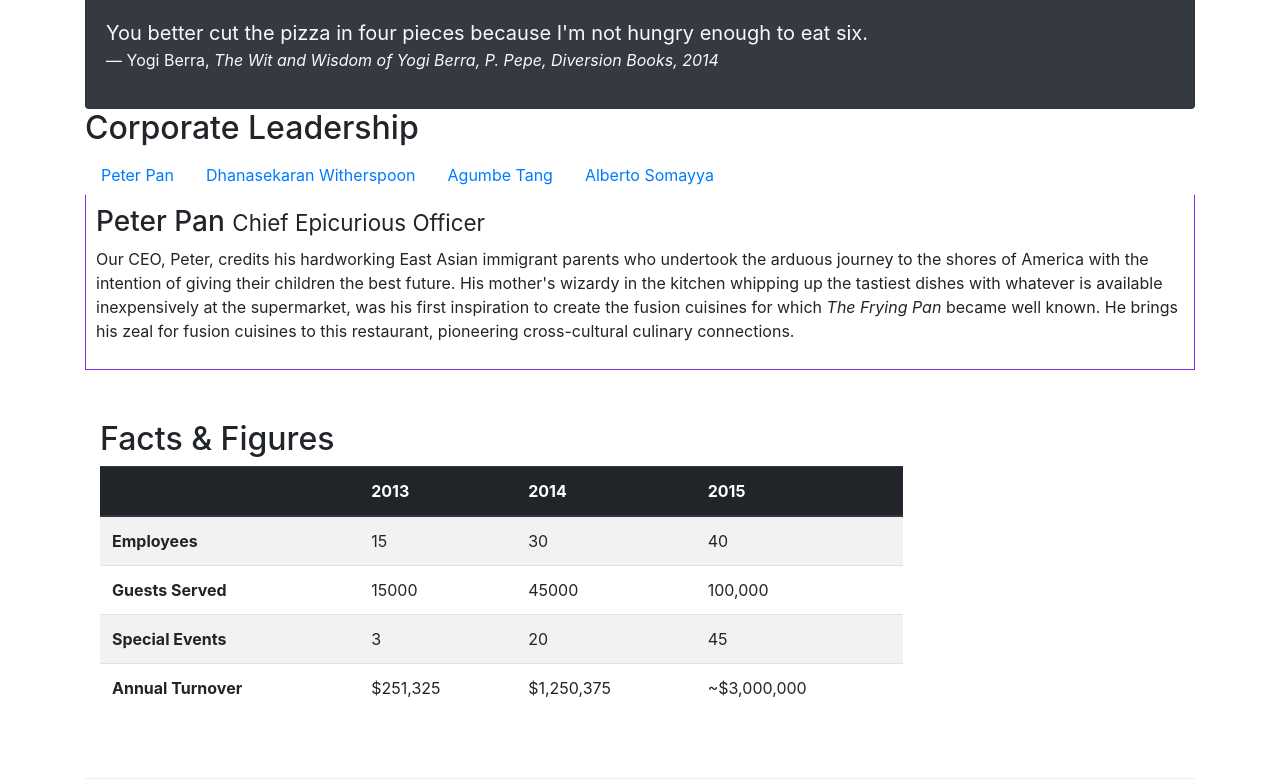
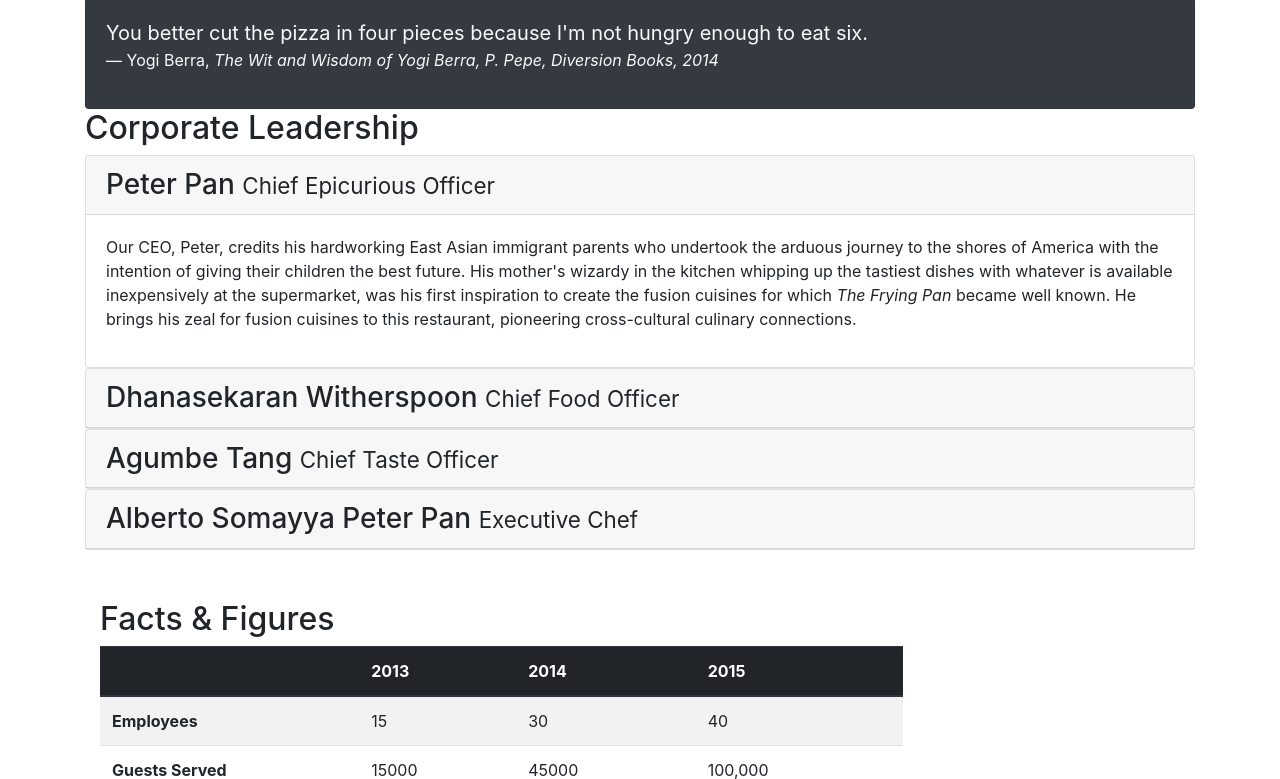
Before and after one commit to ramshankarsabari/Bootstrap-Exercise, a website: page aboutus.html in a window 1280 px wide. Shown: the part 762-1541 px from the top of the page. Drawn offline with nearby package versions, Linux system fonts and the light colour scheme.

Commit message:
Accordion

```diff
--- a/aboutus.html
+++ b/aboutus.html
@@ -112,80 +112,115 @@
             <div class="col-12 col-sm-12 ">
 
                 <h2>Corporate Leadership</h2>
-                <ul class="nav nav-tab">
-                    <li class="nav-item">
-                        <a class="nav-link active" href="#peter" role="tab" data-toggle="tab">Peter Pan</a>
-                    </li>
-                    <li class="nav-item">
-                            <a class="nav-link" href="#dhana" role="tab" data-toggle="tab">Dhanasekaran Witherspoon</a>
-                    </li>
-                    <li class="nav-item">
-                            <a class="nav-link" href="#agumbe" role="tab" data-toggle="tab">Agumbe Tang</a>
-                    </li>
-                    <li class="nav-item">
-                            <a class="nav-link" href="#alberto" role="tab" data-toggle="tab">Alberto Somayya</a>
-                    </li>
-                </ul>
-                <div class="tab-content">
 
-                    <div id="peter" role="tabpanel" class="tab-pane fade show active">
-                        <h3>Peter Pan <small>Chief Epicurious Officer</small></h3>
-                        <p class="d-none d-sm-block">Our CEO, Peter, credits his hardworking East Asian immigrant
+                <div class="accordion">
+                    <div class="card">
+                        <div class="card-header" role="tab" id="peterhead">
+                            <h3 class="mb-0">
+                                <a class="collapsed" data-toggle="collapse" data-target="#peter">Peter Pan
+                                    <small>Chief Epicurious Officer</small>
+                                </a>
+                            </h3>
+                        </div>
+                        <div id="peter" class="collapse show" data-parent="#accordion">
+                            <div class="card-body">
+                                <p class="d-none d-sm-block">Our CEO, Peter, credits his hardworking East Asian
+                                    immigrant
                                     parents
                                     who
-                            undertook the arduous journey to the shores of America with the intention of giving their
+                                    undertook the arduous journey to the shores of America with the intention of giving
+                                    their
                                     children
-                            the best future. His mother's wizardy in the kitchen whipping up the tastiest dishes with
+                                    the best future. His mother's wizardy in the kitchen whipping up the tastiest dishes
+                                    with
                                     whatever
-                            is available inexpensively at the supermarket, was his first inspiration to create the
+                                    is available inexpensively at the supermarket, was his first inspiration to create
+                                    the
                                     fusion
-                            cuisines for which <em>The Frying Pan</em> became well known. He brings his zeal for fusion
+                                    cuisines for which <em>The Frying Pan</em> became well known. He brings his zeal for
+                                    fusion
                                     cuisines
                                     to this restaurant, pioneering cross-cultural culinary connections.</p>
                             </div>
-                    <div id="dhana" role="tabpanel" class="tab-pane fade">
-                        <h3>Dhanasekaran Witherspoon <small>Chief Food Officer</small></h3>
+                        </div>
+                    </div>
+                    <div class="card">
+                        <div class="card-header" role="tab" id="dhanahead">
+                            <h3 class="mb-0">
+                                <a class="collapsed" role="tabpanel" data-toggle="collapse" data-target="#dhana">Dhanasekaran
+                                    Witherspoon
+                                    <small>Chief Food Officer</small>
+                                </a>
+                            </h3>
+                        </div>
+                        <div id="dhana" class="collapse" role="tabpanel" data-parent="#accordion">
+                            <div class="card-body">
                                 <p class="d-none d-sm-block">Our CFO, Danny, as he is affectionately referred to by his
                                     colleagues,
-                            comes from a long established family tradition in farming and produce. His experiences
+                                    comes from a long established family tradition in farming and produce. His
+                                    experiences
                                     growing
                                     up on
-                            a farm in the Australian outback gave him great appreciation for varieties of food sources.
+                                    a farm in the Australian outback gave him great appreciation for varieties of food
+                                    sources.
                                     As
                                     he
                                     puts it in his own words, <em>Everything that runs, wins, and everything that stays,
                                         pays!</em>
                                 </p>
+                            </div>
+                        </div>
+                    </div>
+                    <div class="card">
+                        <div class="card-header" role="tab" role="tabpanel" id="agumbehead">
+                            <h3 class="mb-0">
+                                <a class="collapsed" data-toggle="collapse" data-target="#agumbe">Agumbe Tang
+                                    <small>Chief Taste Officer</small>
+                                </a>
+                            </h3>
+                        </div>
 
-                    </div>
-                    <div id="agumbe" role="tabpanel" class="tab-pane fade">
-                        <h3>Agumbe Tang <small>Chief Taste Officer</small></h3>
-                        <p class="d-none d-sm-block">Blessed with the most discerning gustatory sense, Agumbe, our CTO,
-                            personally ensures that every dish that we serve meets his exacting tastes. Our chefs dread
+                        <div id="agumbe" class="collapse" role="tabpanel" data-parent="#accordion">
+                            <div class="card-body">
+                                <p class="d-none d-sm-block">Blessed with the most discerning gustatory sense, Agumbe,
+                                    our CTO,
+                                    personally ensures that every dish that we serve meets his exacting tastes. Our
+                                    chefs dread
                                     the
-                            tongue lashing that ensues if their dish does not meet his exacting standards. He lives by
+                                    tongue lashing that ensues if their dish does not meet his exacting standards. He
+                                    lives by
                                     his
                                     motto, <em>You click only if you survive my lick.</em></p>
                             </div>
+                        </div>
 
-                    <div id="alberto" role="tabpanel" class="tab-pane fade">
-                        <h3>Alberto Somayya <small>Executive Chef</small></h3>
-                        <p class="d-none d-sm-block">Award winning three-star Michelin chef with wide International
+                    </div>
+                    <div class="card">
+                        <div class="card-header" role="tab" id="albertohead">
+                            <h3 class="mb-0">
+                                <a class="collapsed" data-toggle="collapse" data-target="#alberto">Alberto Somayya Peter
+                                    Pan
+                                    <small>Executive Chef</small>
+                                </a>
+                            </h3>
+                        </div>
+                        <div id="alberto" class="collapse" data-parent="#accordion">
+                            <div class="card-body">
+                                <p class="d-none d-sm-block">Award winning three-star Michelin chef with wide
+                                    International
                                     experience
-                            having worked closely with whos-who in the culinary world, he specializes in creating
+                                    having worked closely with whos-who in the culinary world, he specializes in
+                                    creating
                                     mouthwatering
                                     Indo-Italian fusion experiences. He says, <em>Put together the cuisines from the two
                                         craziest
                                         cultures, and you get a winning hit! Amma Mia!</em></p>
                             </div>
-
-
-                </div>
-
-
                         </div>
                     </div>
-
+                </div>
+            </div>
+        </div>
         <div class="row row-content">
             <div class="col-12 col-sm-9">
                 <h2>Facts &amp; Figures</h2>
```
Lines whose indentation alone changed are shown as unchanged.
